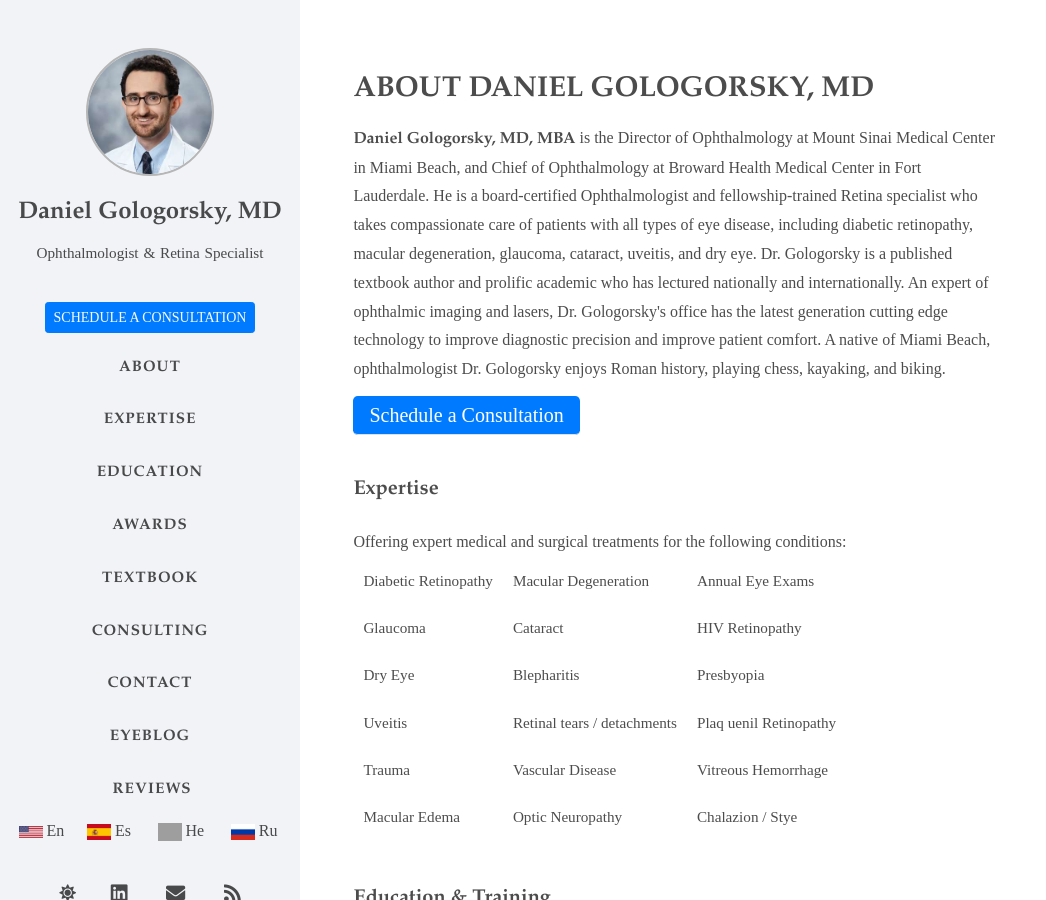
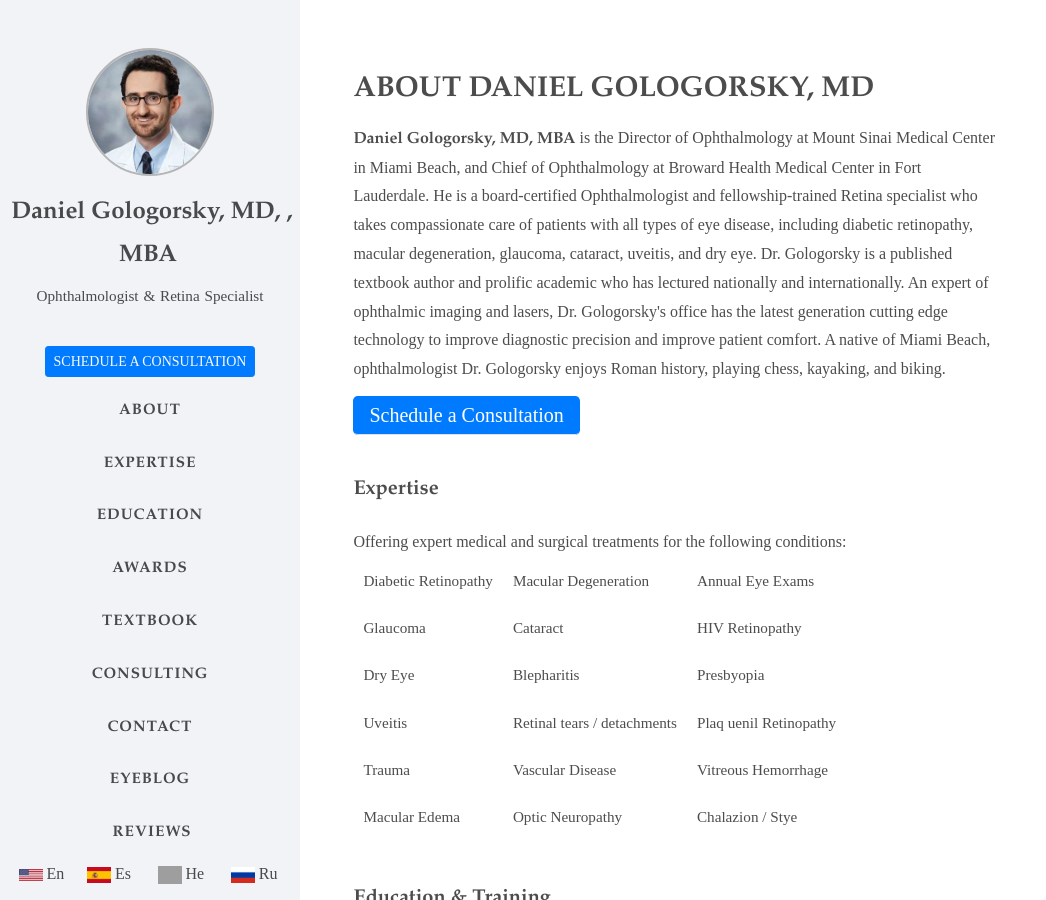
Before and after one commit to RGologorsky/rgologorsky.github.io, a Jekyll site: the page built from index.html, in a window 1280 px wide and 900 px high. Shown: the whole window, without its empty margins (0-1046 px from the left). Built offline with Jekyll 4.4.1, drawn with Linux system fonts in a browser that asks for light colours; nearby versions of some CDN libraries; some web fonts are replaced; comment, search, counter and statistics services are not loaded; grey boxes are pictures that could not be loaded.

Commit message:
Update _config.yml

```diff
--- a/_config.yml
+++ b/_config.yml
@@ -8,12 +8,12 @@
 # jekyll-seo-tag settings › https://github.com/jekyll/jekyll-seo-tag/blob/master/docs/usage.md
 #--------------------------
 
-title: Daniel Gologorsky, MD                    # the main title
+title: Daniel Gologorsky, MD, , MBA                    # the main title
 
 tagline: "Ophthalmologist & Retina Specialist"  # it will display as the sub-title
 
 description: >-                        # used by seo meta and the atom feed
-  Daniel Gologorsky, MD, MBA is a compassionate Ophthalmologist and fellowship-trained Retina specialist who takes care of patients with diabetic retinopathy, macular degeneration, retinal vascular occlusions, as well as other general eye pathology including glaucoma and dry eye. He sees patients in Miami-Dade, Broward, and Palm Beach.
+ Daniel Gologorsky, MD, MBA is an Ophthalmologist and Retina specialist who takes care of patients with diabetic retinopathy, macular degeneration and more.
 
 # Replace with the website url, e.g. 'https://username.github.io'
 url: 'https://danielgologorsky.com'
```
